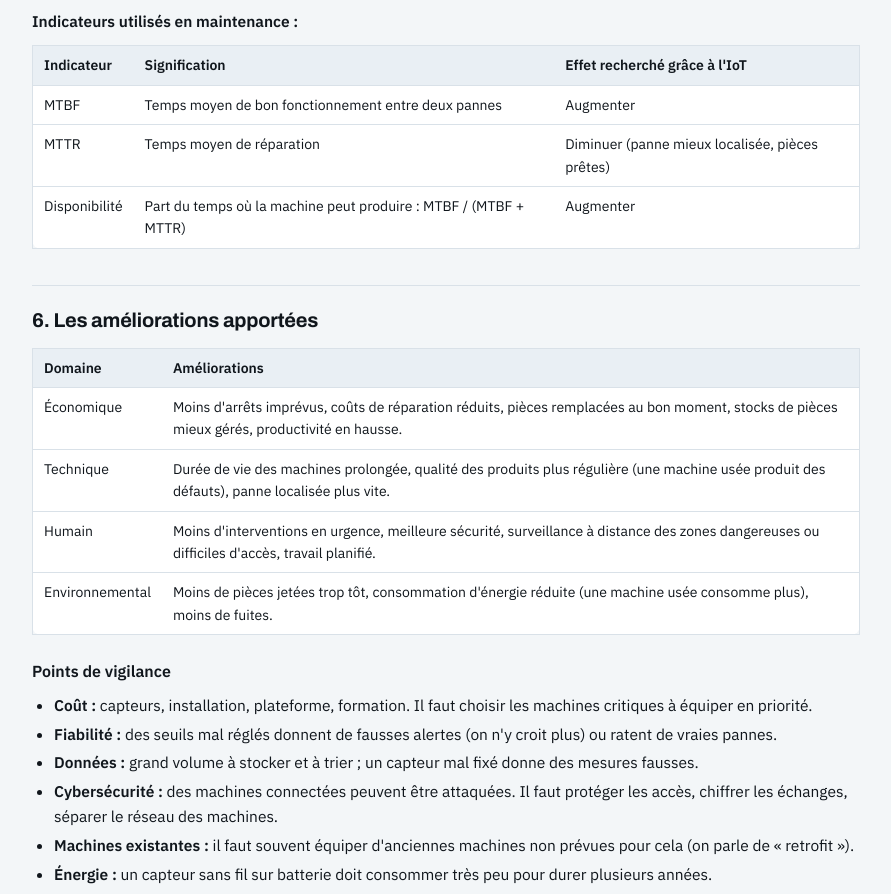
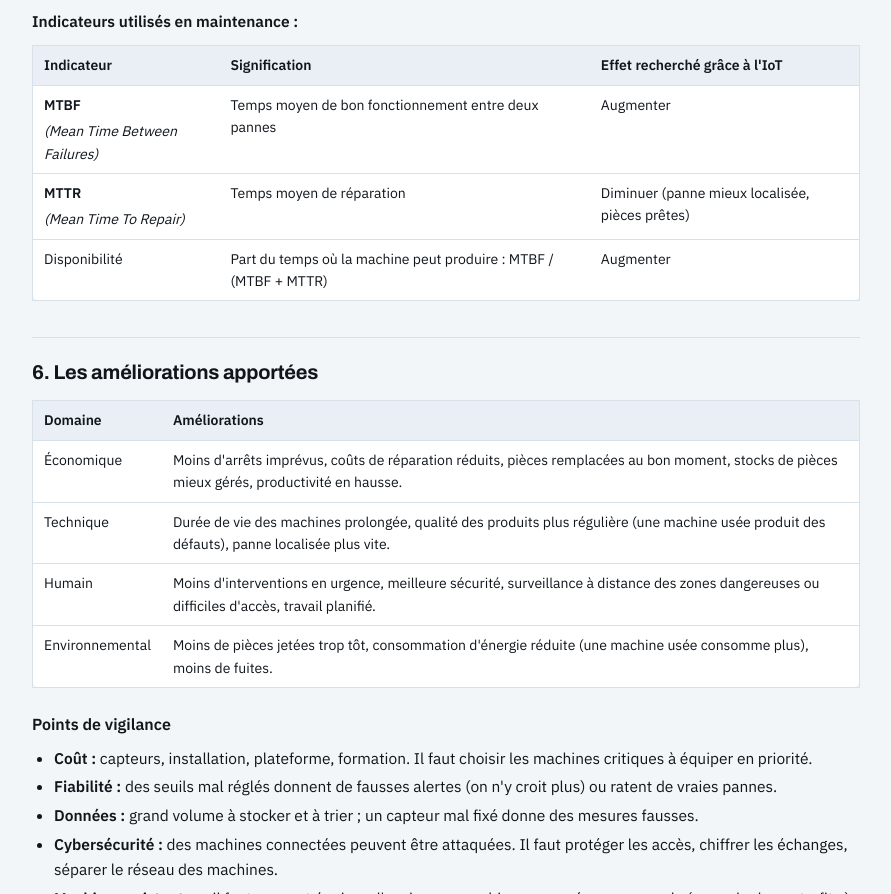
Before and after one commit to celdobigeon/IoT, a plain HTML site: page 02_Fiche_synthese_Maintenance_IoT/index.html in a window 1280 px wide. Shown: the part 2752-3646 px from the top of the page, without its empty margins (194-1085 px from the left). Drawn offline with Linux system fonts and the light colour scheme.

Commit message:
Ajoute la signification de MTBF et MTTR dans la fiche de synthèse
Co-Authored-By: Claude Opus 5.5 <noreply@anthropic.com>

```diff
--- a/02_Fiche_synthese_Maintenance_IoT/index.html
+++ b/02_Fiche_synthese_Maintenance_IoT/index.html
@@ -43,7 +43,7 @@
 <section><h2>5. Des mesures aux décisions</h2>
 <ul><li><b>Seuils : </b>on compare chaque mesure à un seuil d&#x27;alerte (planifier une intervention) et à un seuil d&#x27;alarme (intervenir ou arrêter la machine).</li><li><b>Référence : </b>on mesure d&#x27;abord la machine en bon état. Les seuils sont fixés par rapport à cette « signature » normale.</li><li><b>Tendance : </b>une valeur qui augmente lentement depuis des semaines signale une usure, même si le seuil n&#x27;est pas encore atteint.</li><li><b>Intelligence artificielle : </b>à partir de l&#x27;historique, un modèle apprend le comportement normal et détecte les anomalies, ou estime la durée de vie restante.</li></ul>
 <p><b>Indicateurs utilisés en maintenance :</b></p>
-<div class="tbl"><table><tr><th><p><b>Indicateur</b></p></th><th><p><b>Signification</b></p></th><th><p><b>Effet recherché grâce à l&#x27;IoT</b></p></th></tr><tr><td><p>MTBF</p></td><td><p>Temps moyen de bon fonctionnement entre deux pannes</p></td><td><p>Augmenter</p></td></tr><tr><td><p>MTTR</p></td><td><p>Temps moyen de réparation</p></td><td><p>Diminuer (panne mieux localisée, pièces prêtes)</p></td></tr><tr><td><p>Disponibilité</p></td><td><p>Part du temps où la machine peut produire : MTBF / (MTBF + MTTR)</p></td><td><p>Augmenter</p></td></tr></table></div>
+<div class="tbl"><table><tr><th><p><b>Indicateur</b></p></th><th><p><b>Signification</b></p></th><th><p><b>Effet recherché grâce à l&#x27;IoT</b></p></th></tr><tr><td><p><b>MTBF</b></p><p><em>(Mean Time Between Failures)</em></p></td><td><p>Temps moyen de bon fonctionnement entre deux pannes</p></td><td><p>Augmenter</p></td></tr><tr><td><p><b>MTTR</b></p><p><em>(Mean Time To Repair)</em></p></td><td><p>Temps moyen de réparation</p></td><td><p>Diminuer (panne mieux localisée, pièces prêtes)</p></td></tr><tr><td><p>Disponibilité</p></td><td><p>Part du temps où la machine peut produire : MTBF / (MTBF + MTTR)</p></td><td><p>Augmenter</p></td></tr></table></div>
 </section>
 <section><h2>6. Les améliorations apportées</h2>
 <div class="tbl"><table><tr><th><p><b>Domaine</b></p></th><th><p><b>Améliorations</b></p></th></tr><tr><td><p>Économique</p></td><td><p>Moins d&#x27;arrêts imprévus, coûts de réparation réduits, pièces remplacées au bon moment, stocks de pièces mieux gérés, productivité en hausse.</p></td></tr><tr><td><p>Technique</p></td><td><p>Durée de vie des machines prolongée, qualité des produits plus régulière (une machine usée produit des défauts), panne localisée plus vite.</p></td></tr><tr><td><p>Humain</p></td><td><p>Moins d&#x27;interventions en urgence, meilleure sécurité, surveillance à distance des zones dangereuses ou difficiles d&#x27;accès, travail planifié.</p></td></tr><tr><td><p>Environnemental</p></td><td><p>Moins de pièces jetées trop tôt, consommation d&#x27;énergie réduite (une machine usée consomme plus), moins de fuites.</p></td></tr></table></div>
```
